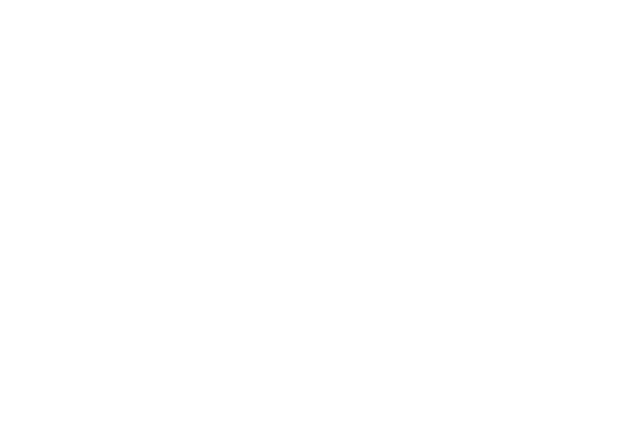
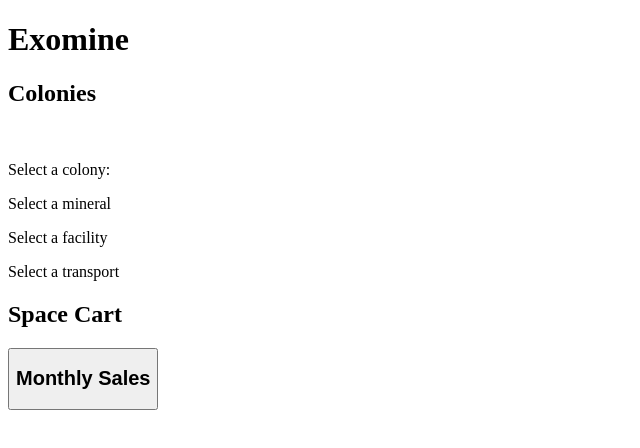
Before and after one commit to NewForce-Cohort-6/exomineex-toothless-tiger, a plain HTML site: page index.html in a window 1280 px wide. Shown: the whole page, without its empty margins (0-640 px from the left). Drawn offline with Linux system fonts and the light colour scheme.

Commit message:
This is a document

```diff
--- a/index.html
+++ b/index.html
@@ -7,6 +7,9 @@
     <title>Exomine</title>
 </head>
 <body>
+    <main id ="container">
 
+    </main>
+        <script type="module" src="./scripts/main.js"></script>
 </body>
 </html>
--- /dev/null
+++ b/scripts/Exomine.js
@@ -0,0 +1,42 @@
+//import {} from "database.js"
+
+
+
+
+
+export const Exomine = () => {
+    return `
+        <header class="header">
+            <h1 class="title">Exomine</h1>
+        </header>
+        <article class="Dropdowns">
+        <section class="select-a-colony">
+        <h2>Colonies</h2>
+        <br>
+        <p>Select a colony:</p>
+        </section>
+        <section class="select-a-mineral">
+        <p>Select a mineral</p>
+        </section>
+        <section class="select-a-facility">
+        <p>Select a facility</p>
+        </section>
+        <section class="select-a-transport">
+        <p>Select a transport</p>
+        </section>
+
+        <article class="Space-Cart">
+        <h2>Space Cart</h2>
+        </article>
+
+        <article>
+            <button id="Check-Avaliability" class="btn btn-primary>Check Avaliability</button>
+
+        </article>
+
+        <article class="transientState">
+            <h2>Monthly Sales</h2>
+            </article>
+
+    `
+}
--- a/scripts/main.js
+++ b/scripts/main.js
@@ -0,0 +1,14 @@
+import { Exomine } from "./Exomine.js"
+
+const mainContainer = document.querySelector("#container")
+
+const renderAllHTML = () => {
+    mainContainer.innerHTML = Exomine()
+}
+
+renderAllHTML()
+
+document.addEventListener("stateChanged", event => {
+    console.log("State of data has changed. Regenerating HTML...")
+    renderAllHTML()
+})
```
Also changed, not shown: scripts/database.js (+40 -0 lines).
